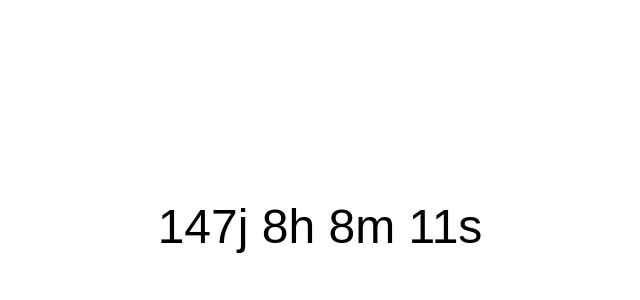
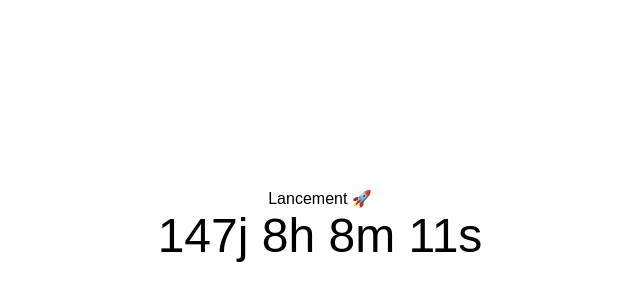
Before and after one commit to clickvan/my-countdown-page, a plain HTML site: page index.html in a window 1280 px wide. Shown: the part 174-474 px from the top of the page, without its empty margins (320-960 px from the left). Drawn offline with Linux system fonts and the light colour scheme.

Commit message:
Update index.html

```diff
--- a/index.html
+++ b/index.html
@@ -3,7 +3,8 @@
 <head>
     <meta charset="UTF-8">
     <meta name="viewport" content="width=device-width, initial-scale=1.0">
-    <title>Page de Décompte</title>
+    <title>click-van.be</title>
+    <link rel="icon" href="https://drive.google.com/uc?export=view&id=172lDQwFBsU18B1Ofg5nyDiaCq3rKkwK7" type="image/png">
     <style>
         body {
             display: flex;
@@ -13,6 +14,7 @@
             margin: 0;
             background-color: white;
             font-family: Arial, sans-serif;
+            flex-direction: column;
         }
         #countdown {
             font-size: 3em;
@@ -20,6 +22,7 @@
     </style>
 </head>
 <body>
+    <div>Lancement 🚀</div>
     <div id="countdown"></div>
 
     <script>
@@ -52,4 +55,5 @@
             }
         }, 1000);
     </script>
-</
+</body>
+</html>
```
